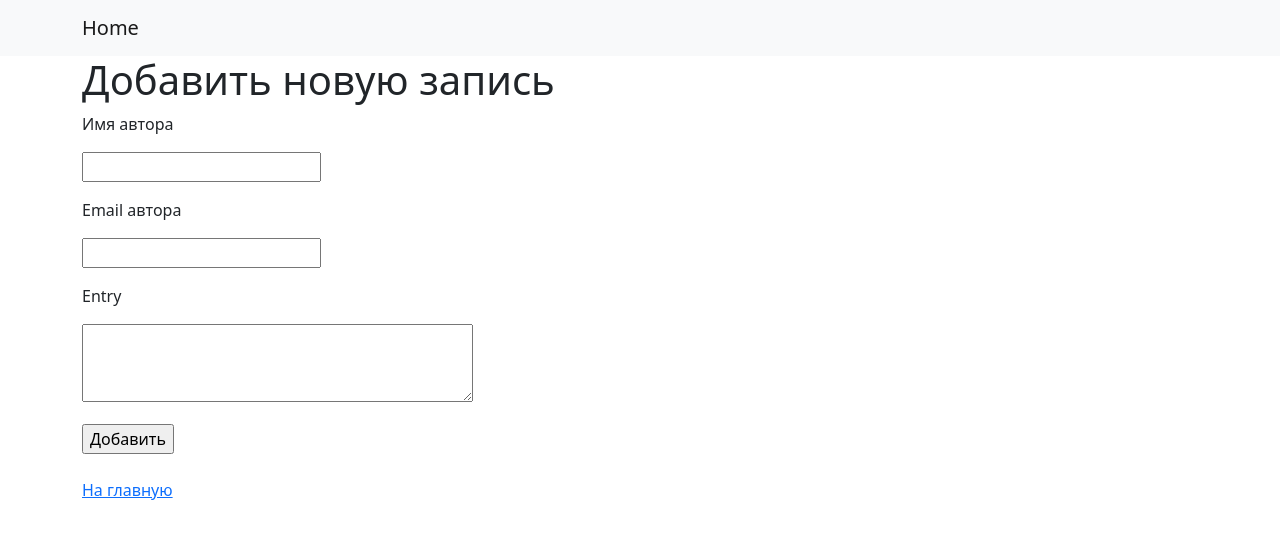
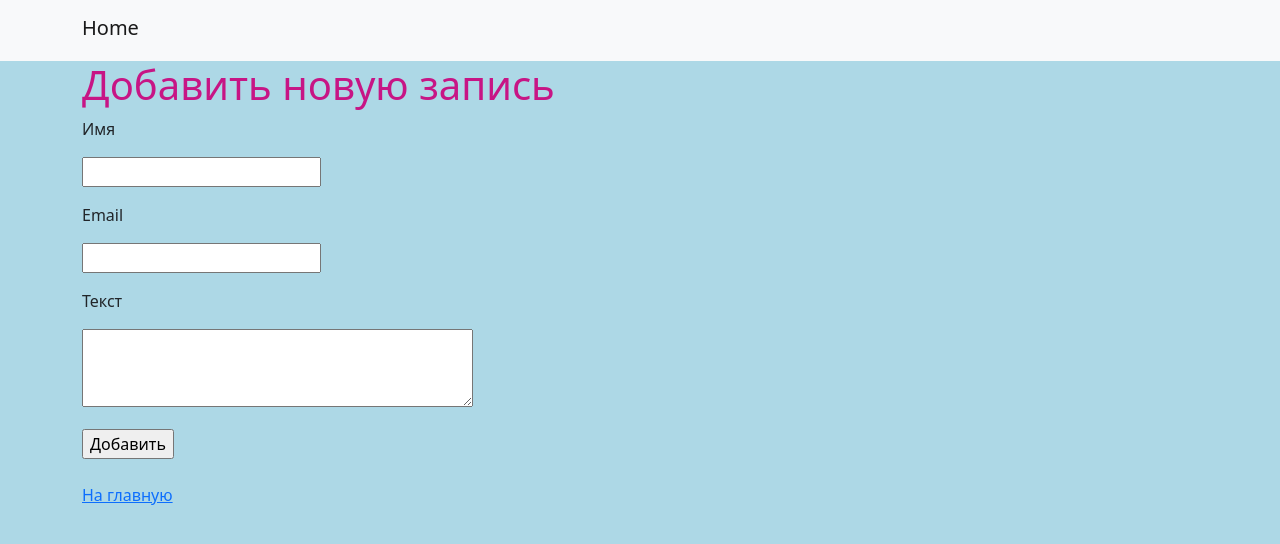
Before and after one commit to ErmekS/exam6, a Django app: page /guest/add/ in a window 1280 px wide. Shown: the top 544 px of the page. Run offline with Django 4.2, Linux system fonts and the light colour scheme.

Commit message:
Добавил стили

```diff
--- a/templates/base.html
+++ b/templates/base.html
@@ -5,7 +5,7 @@
     <meta charset="UTF-8">
     <link href="https://cdn.jsdelivr.net/npm/bootstrap@5.0.2/dist/css/bootstrap.min.css" rel="stylesheet"
           integrity="sha384-EVSTQN3/azprG1Anm3QDgpJLIm9Nao0Yz1ztcQTwFspd3yD65VohhpuuCOmLASjC" crossorigin="anonymous">
-{#    <link rel="stylesheet" href="{% static "css/style.css" %}">#}
+    <link rel="stylesheet" href="{% static "css/style.css" %}">
     <title>{% block title %}Главная{% endblock %}</title>
 </head>
 <body>
--- a/templates/delete.html
+++ b/templates/delete.html
@@ -1,4 +1,5 @@
 {% extends "base.html" %}
+{% load static %}
 {% block title %}Удаление записи{% endblock %}
 
 {% block content %}
@@ -7,5 +8,5 @@
     <h2>Вы уверены что хотите удалить запись {{ guestbook.author }}?</h2>
     <button type="submit">Да</button>
 </form>
-    <a href="{% url "index" %}">Нет</a>
+   <button type="submit"><a href="{% url "index" %}">Нет</a></button>
 {% endblock %}
--- a/webapp/forms.py
+++ b/webapp/forms.py
@@ -3,6 +3,6 @@ from django.forms import widgets
 
 
 class GuestbookForm(forms.Form):
-    author = forms.CharField(max_length=20, required=True, label='Имя автора')
-    email = forms.EmailField(empty_value=True, required=True, label='Email автора')
-    entry = forms.CharField(max_length=2000, required=True, label='Entry', widget=widgets.Textarea(attrs={"cols": 40, "rows": 3}))
+    author = forms.CharField(max_length=20, required=True, label='Имя')
+    email = forms.EmailField(empty_value=True, required=True, label='Email')
+    entry = forms.CharField(max_length=2000, required=True, label='Текст', widget=widgets.Textarea(attrs={"cols": 40, "rows": 3}))
--- /dev/null
+++ b/webapp/static/css/style.css
@@ -0,0 +1,19 @@
+button {
+    width: 200px;
+    margin-bottom: 25px;
+}
+
+ body {
+    background-color: lightblue;
+ }
+
+ h1 {
+     color: mediumvioletred
+ }
+ h2 {color: mediumvioletred
+ }
+ h3 {color: mediumvioletred }
+ h4 {color: mediumvioletred }
+ h5 {color: mediumvioletred }
+
+div {margin-bottom: 5px}
```
